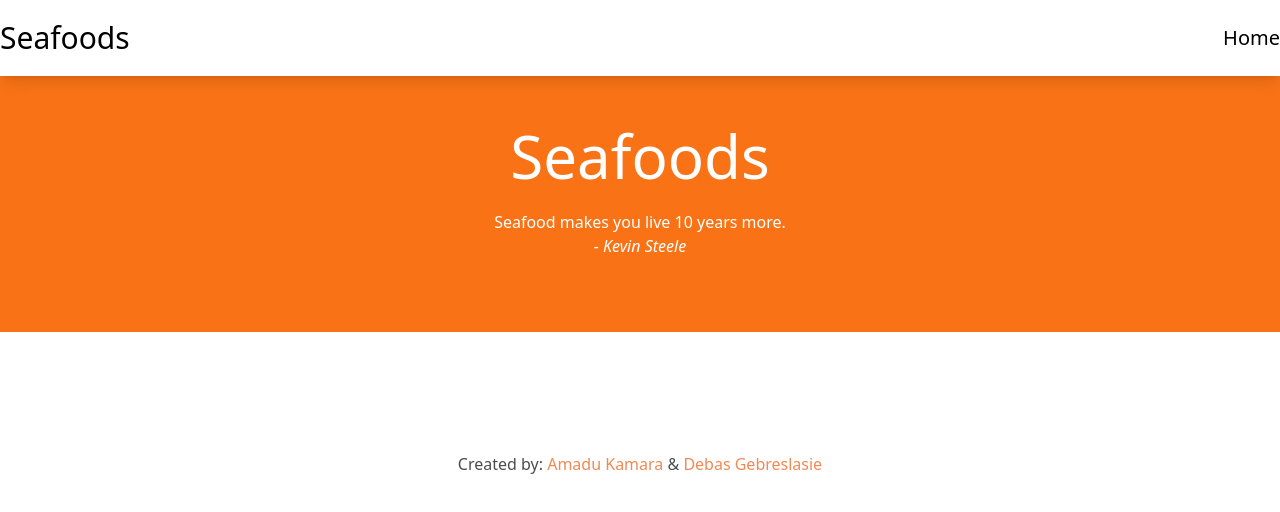
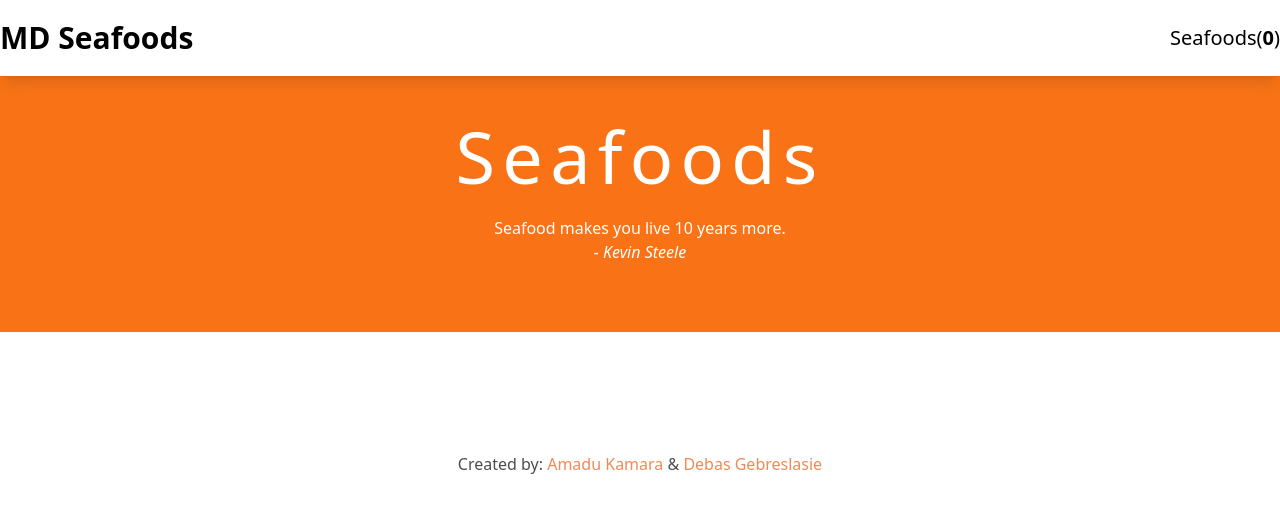
Before and after one commit to AmaduKamara/seafoods-app, a website built with webpack: page src/index.html in a window 1280 px wide. Built offline with nearby package versions, Linux system fonts and the light colour scheme; no server answers.

Commit message:
Add counter for foods on homepage

```diff
--- a/src/index.html
+++ b/src/index.html
@@ -22,15 +22,17 @@
   <body>
     <header class="py-5 shadow-lg sticky top-0 bg-white z-50">
       <div class="container mx-auto flex justify-between items-center">
-        <a href="./index.html" class="text-3xl">Seafoods</a>
-        <a href="./index.html" class="text-xl">Home</a>
+        <a href="./index.html" class="text-3xl font-bold">MD Seafoods</a>
+        <a href="./index.html" class="text-xl"
+          >Seafoods(<span class="text-xl font-semibold food-counter">0</span>)
+        </a>
       </div>
     </header>
     <section
       class="h-64 flex justify-center items-center hero-section bg-orange-500"
     >
       <div class="container mx-auto text-center">
-        <h1 class="text-6xl text-white">Seafoods</h1>
+        <h1 class="text-7xl tracking-widest text-white">Seafoods</h1>
         <p class="text-white my-6">
           Seafood makes you live 10 years more. <br />
           <cite>- Kevin Steele</cite>
--- a/src/index.js
+++ b/src/index.js
@@ -8,6 +8,10 @@ const foodsList = document.querySelector('.foods-list');
 
 const loadFoods = async () => {
   const foods = await getFoods();
+
+  // Fetch food counter span element and display food length value and foods count
+  const foodCounter = document.querySelector('.food-counter');
+  foodCounter.innerHTML = foods.meals.length;
 
   // Fetch likes
   const likes = await fetchLikes();
@@ -32,7 +36,7 @@ const loadFoods = async () => {
               headers: {
                 'Content-type': 'application/json; charset=UTF-8',
               },
-            },
+            }
           );
           likeHolder[index].innerHTML = `${likes[index].likes + 1} Likes`;
         });
```
